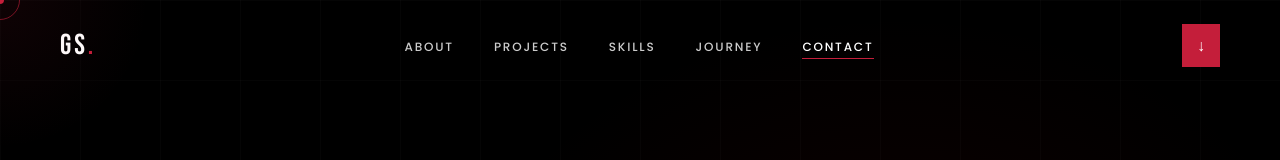
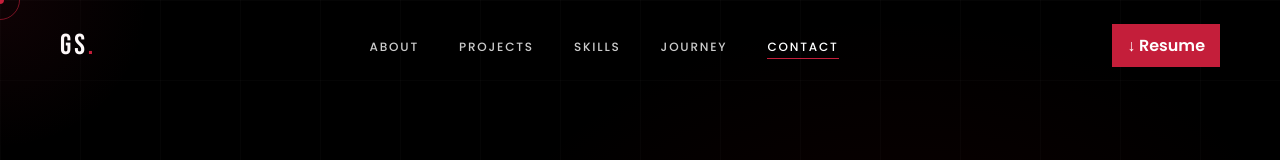
Before and after one commit to gannucodeS/portfolio, a React (Vite) app: page / in a window 1280 px wide. Shown: the top 160 px of the page. Built offline with nearby package versions, Linux system fonts and the light colour scheme; a web font is replaced by a local one.

Commit message:
Update portfolio.jsx

```diff
--- a/src/portfolio.jsx
+++ b/src/portfolio.jsx
@@ -1075,7 +1075,7 @@ export default function Portfolio() {
           rel="noopener noreferrer"
           className="nav-resume"
         >
-          ↓
+          ↓ Resume
         </a>
         <button className="nav-menu-btn" onClick={() => setMenuOpen(!menuOpen)} aria-label="Menu">
           <span style={menuOpen ? { transform: "rotate(45deg) translate(4px, 4px)" } : {}} />
```
